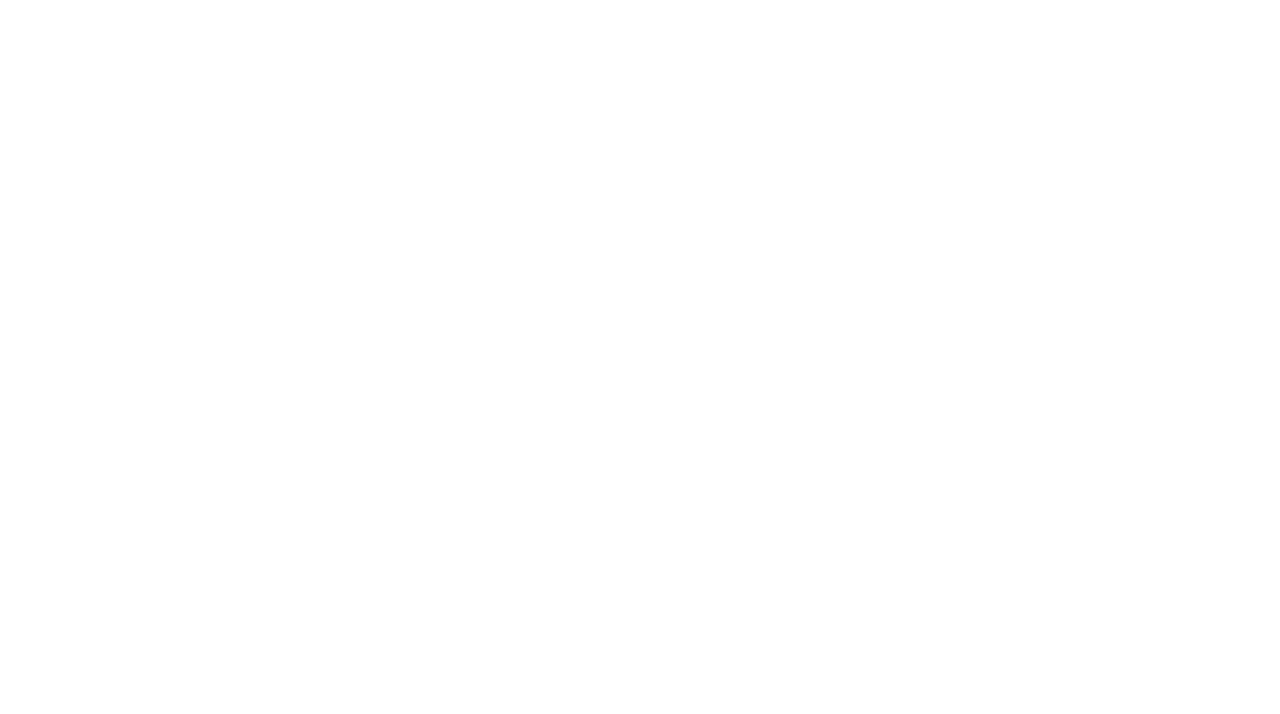
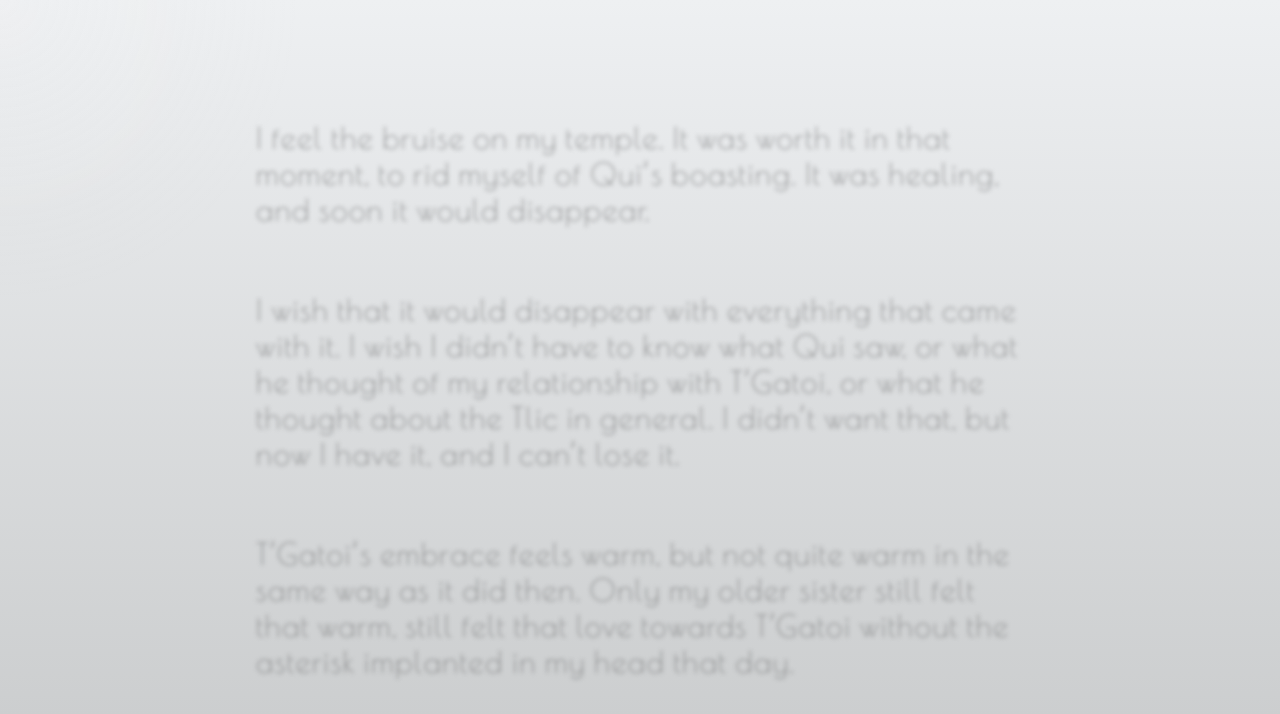
Before and after one commit to edwardszhou/blood-child-story, a React (Vite) app: page /home in a window 1280 px wide. Shown: the top 714 px of the page. Built offline with nearby package versions, Linux system fonts and the light colour scheme.

Commit message:
reflection 2

```diff
--- a/src/App.tsx
+++ b/src/App.tsx
@@ -10,6 +10,7 @@ import Qui from '@/routes/Qui';
 import TGatoi from '@/routes/TGatoi';
 import XuanHoa from '@/routes/XuanHoa';
 import { Route, Routes } from 'react-router-dom';
+import Intro from './routes/Intro';
 
 export default function App() {
   return (
@@ -21,6 +22,10 @@ export default function App() {
         >
           <Route
             index
+            element={<Intro />}
+          />
+          <Route
+            path="home"
             element={<Home />}
           />
           <Route
--- a/src/Layout.tsx
+++ b/src/Layout.tsx
@@ -1,11 +1,12 @@
 import { StoryContext } from '@/lib/StoryContext';
 import { cn } from '@/lib/utils';
 import { useContext, useEffect, useState } from 'react';
-import { Outlet } from 'react-router-dom';
+import { Outlet, useLocation } from 'react-router-dom';
 
 export default function Layout() {
   const { phase } = useContext(StoryContext);
   const [mousePosition, setMousePosition] = useState({ x: 0, y: 0 });
+  const location = useLocation();
 
   useEffect(() => {
     const handleMouseMove = (e: MouseEvent) => {
@@ -24,7 +25,9 @@ export default function Layout() {
           'from-grayscale-0 to-grayscale-25 text-grayscale-75 flex min-h-screen max-w-screen items-center justify-center bg-gradient-to-b',
           phase === 1 && 'from-grayscale-100 to-grayscale-75 bg-gradient-to-b',
           phase === 2 && 'bg-secondary-dark',
-          phase === 3 && 'bg-primary-dark'
+          phase === 3 && 'bg-primary-dark',
+          location.pathname === '/home' &&
+            'from-grayscale-0 to-grayscale-25 text-grayscale-75 bg-gradient-to-b'
         )}
       >
         <Outlet />
--- a/src/routes/Home.tsx
+++ b/src/routes/Home.tsx
@@ -4,10 +4,9 @@ import { StoryContext } from '@/lib/StoryContext';
 import { useContext } from 'react';
 import { Link } from 'react-router-dom';
 
-export default function Home() {
+function FirstHome() {
   const { setPhase } = useContext(StoryContext);
   return (
-    <>
     <Passage className="flex flex-col gap-16">
       <HighlightText
         text={`I lay against T’Gatoi’s long, velvet underside, sipping from my egg now and then, wondering
@@ -41,6 +40,46 @@ export default function Home() {
         />
       </div>
     </Passage>
-    </>
   );
 }
+
+function SecondHome() {
+  return (
+    <Passage className="flex flex-col gap-16">
+      <HighlightText
+        text={`I feel the bruise on my temple. It was worth it in that moment, to rid myself of Qui’s boasting. It was healing, and soon it would disappear.`}
+        hoverClassName="text-grayscale-100"
+      />
+      <HighlightText
+        text={`I wish that it would disappear with everything that came with it. I wish I didn’t have to know
+      what Qui saw, or what he thought of my relationship with T’Gatoi, or what he thought about the
+      Tlic in general. I didn’t want that, but now I have it, and I can’t lose it.`}
+        hoverClassName="text-grayscale-100"
+      />
+      <div>
+        <HighlightText
+          inline
+          text={`T’Gatoi’s embrace feels warm, but not quite warm in the same way as it did then. Only `}
+          hoverClassName="text-grayscale-100"
+        />
+        <Link to={'/xuan-hoa'}>
+          <HighlightText
+            inline
+            text={'my older sister'}
+            hoverClassName="tracking-widest text-primary-dark"
+          />
+        </Link>
+        <HighlightText
+          inline
+          text={`still felt that warm, still felt that love towards T’Gatoi without the asterisk implanted in my head that day.`}
+          hoverClassName="text-grayscale-100"
+        />
+      </div>
+    </Passage>
+  );
+}
+
+export default function Home() {
+  const { phase } = useContext(StoryContext);
+  return phase === 1 ? <FirstHome /> : <SecondHome />;
+}
--- /dev/null
+++ b/src/routes/Intro.tsx
@@ -0,0 +1,3 @@
+export default function Intro() {
+  return <div>Intro</div>;
+}
--- a/src/routes/Qui.tsx
+++ b/src/routes/Qui.tsx
@@ -1,11 +1,13 @@
 import HighlightText from '@/components/HighlightText';
 import Passage from '@/components/Passage';
+import { StoryContext } from '@/lib/StoryContext';
+import { useHoverThreshold } from '@/lib/useHoverThreshold';
 import { usePhaseWall } from '@/lib/usePhaseWall';
-import { Link } from 'react-router-dom';
+import { cn } from '@/lib/utils';
+import { useContext, useEffect, useState } from 'react';
+import { Link, useNavigate } from 'react-router-dom';
 
-export default function Qui() {
-  usePhaseWall(1);
-
+function FirstQui() {
   return (
     <Passage>
       <div className="font-thought">
@@ -28,3 +30,72 @@ export default function Qui() {
     </Passage>
   );
 }
+
+function SecondQui() {
+  const navigate = useNavigate();
+  const { setHovered, progress } = useHoverThreshold(5, () => {
+    navigate('/home');
+  });
+  const [fadedIn, setFadedIn] = useState(false);
+
+  useEffect(() => {
+    setTimeout(() => setFadedIn(true), 2000);
+  }, []);
+  return (
+    <>
+      <Passage className="font-thought flex flex-col gap-8">
+        <HighlightText
+          text={`“Finally found out more than you wanted to know, eh?”`}
+          highlightAll
+        />
+        <HighlightText
+          text={`I didn’t need to wonder anymore about Qui, then. Only then, when something had happened to me,
+did he share that something that happened to him. That something that changed everything, made
+him question reality, made me question reality at that moment. I didn’t want to.`}
+        />
+      </Passage>
+      {progress > 0.3 && <div className="bg-grayscale-0 pointer-events-none absolute inset-0" />}
+      <HighlightText
+        text={`I hit him.`}
+        onMouseEnter={() => setHovered(true)}
+        onMouseLeave={() => setHovered(false)}
+        hoverClassName={cn('text-grayscale-0', progress > 0.3 && 'text-grayscale-100')}
+        className={cn(
+          'tran font-emphasis absolute bottom-48 left-1/2 z-20 -translate-x-1/2 text-3xl tracking-wider opacity-0 select-none',
+          fadedIn && 'opacity-100',
+          progress > 0.3 && 'transition-none'
+        )}
+      />
+    </>
+  );
+}
+export default function Qui() {
+  const { phase } = useContext(StoryContext);
+  usePhaseWall(1);
+
+  return phase === 1 ? (
+    <FirstQui />
+  ) : phase === 2 ? (
+    <SecondQui />
+  ) : (
+    <Passage>
+      <div className="font-thought">
+        <HighlightText
+          inline
+          text={`I remember that I used to be close with Qui. Not anymore. I remembered that I always wondered why he suddenly grew distant, why he suddenly grew to fear T’Gatoi. Like with my `}
+        />
+        <Link to={'/mother'}>
+          <HighlightText
+            inline
+            text={`mother,`}
+            hoverClassName={'tracking-widest text-primary-light'}
+          />
+        </Link>
+        <HighlightText
+          inline
+          text={`there was something that happened.`}
+        />
+      </div>
+    </Passage>
+  );
+}
```
Lines whose indentation alone changed are shown as unchanged.
